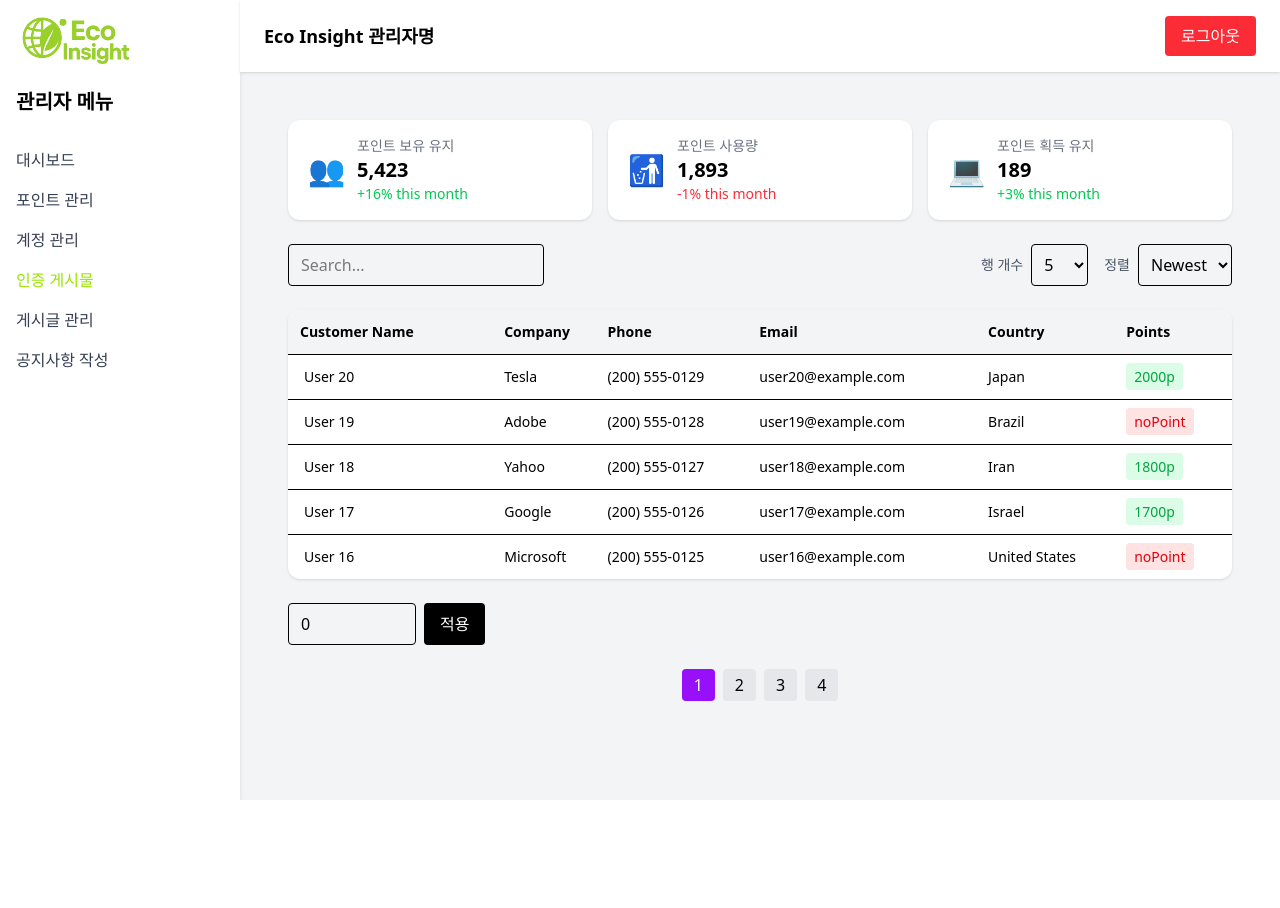
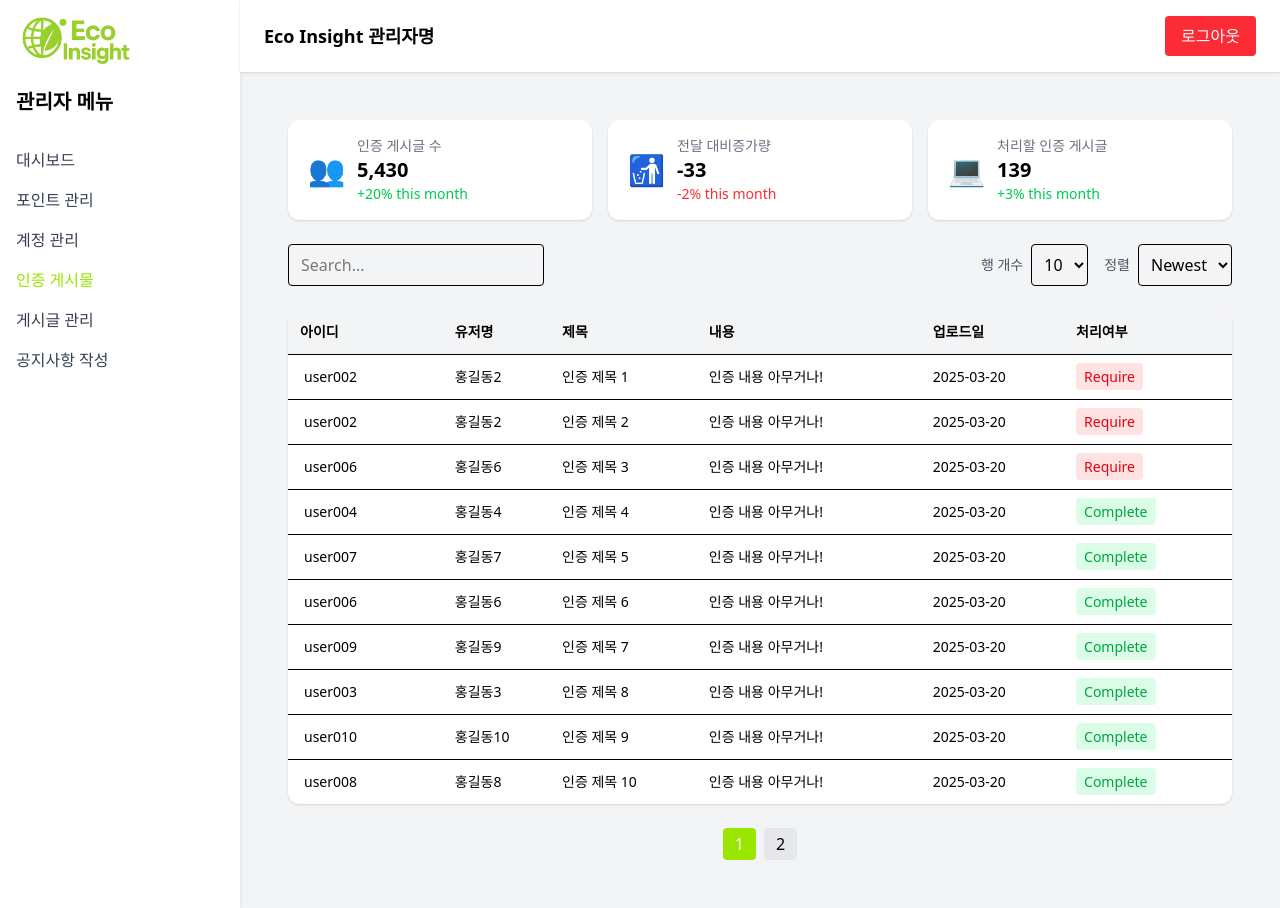
Before and after one commit to holelung/EcoInsight, a React (Vite) app in the folder frontend/eco-insight/: page /admin/authboard-manage in a window 1280 px wide. Before the commit the page ends 800 px from the top, so only its background shows below. Built offline with nearby package versions, Linux system fonts and the light colour scheme.

Commit message:
authBoardManagementPage Build

```diff
--- /dev/null
+++ b/frontend/eco-insight/src/components/Button/SelectOptions.jsx
@@ -0,0 +1,13 @@
+
+const SelectOptions = () => {
+  return (
+    <>
+      <option value={10}>10</option>
+      <option value={15}>15</option>
+      <option value={20}>20</option>
+    </>
+  );
+
+}
+
+export default SelectOptions;
--- a/frontend/eco-insight/src/pages/Admin/AuthBoardManagementPage/AuthBoardManagementPage.jsx
+++ b/frontend/eco-insight/src/pages/Admin/AuthBoardManagementPage/AuthBoardManagementPage.jsx
@@ -1,41 +1,53 @@
-import { useState } from "react";
+import { useContext, useState } from "react";
 import SummaryCard from "../../../components/DashBoard/SummaryCard";
+import dayjs from "dayjs";
+import SelectOptions from "../../../components/Button/SelectOptions";
+import { authBoardList } from "../data";
+import { AuthContext } from "../../../components/Context/AuthContext";
 
-// Mock 데이터
-const mockUsers = Array.from({ length: 20 }, (_, i) => ({
-  id: i + 1,
-  name: `User ${i + 1}`,
-  company: ["Microsoft", "Google", "Yahoo", "Adobe", "Tesla"][i % 5],
-  phone: `(200) 555-01${String(i + 10).padStart(2, "0")}`,
-  email: `user${i + 1}@example.com`,
-  country: ["United States", "Israel", "Iran", "Brazil", "Japan"][i % 5],
-  point: i % 3 === 0 ? 0 : (i + 1) * 100,
-}));
 
 const AuthBoardManagementPage = () => {
-  const [users] = useState(mockUsers);
-  const [pointValue, setPointValue] = useState(0);
+  const { auth } = useContext(AuthContext);
+  const [authBoards] = useState(authBoardList);
+  const [banPeriod, setBanPeriod] = useState();
   const [search, setSearch] = useState("");
   const [currentPage, setCurrentPage] = useState(1);
-  const [rowsPerPage, setRowsPerPage] = useState(5);
+  const [rowsPerPage, setRowsPerPage] = useState(10);
   const [sortOrder, setSortOrder] = useState("Newest");
+  const [selectedBoardNo, setSelectedBoardNo] = useState(null);
 
-  const filteredUsers = users
-    .filter((u) => u.name.toLowerCase().includes(search.toLowerCase()))
+  const filteredAuthBoards = authBoards
+    .filter((board) =>
+      [board.memberName, board.memberId, board.title].some((field) =>
+        field.toLowerCase().includes(search.toLowerCase())
+      )
+    )
     .sort((a, b) => {
       if (sortOrder === "Newest") return b.id - a.id;
       if (sortOrder === "Oldest") return a.id - b.id;
       return 0;
     });
 
-  const indexOfLastUser = currentPage * rowsPerPage;
-  const indexOfFirstUser = indexOfLastUser - rowsPerPage;
-  const currentUsers = filteredUsers.slice(indexOfFirstUser, indexOfLastUser);
-  const totalPages = Math.ceil(filteredUsers.length / rowsPerPage);
+  const indexOfLastBoard = currentPage * rowsPerPage;
+  const indexOfFirstBoard = indexOfLastBoard - rowsPerPage;
+  const currentBoards = filteredAuthBoards.slice(
+    indexOfFirstBoard,
+    indexOfLastBoard
+  );
+  const totalPages = Math.ceil(filteredAuthBoards.length / rowsPerPage);
 
-  const handleApplyPoint = () => {
-    alert(`${pointValue} 포인트가 적용됩니다.`);
-    setPointValue(0);
+  const handleAuthBoard = (memberName) => {
+    alert(`${memberName} 님의 게시글이 인증처리 되었습니다.`);
+    setBanPeriod(0);
+    setSelectedBoardNo(null);
+  };
+
+  const handleSelectBoardTable = (boardNo) => {
+    if (selectedBoardNo == boardNo) {
+      setSelectedBoardNo(null);
+    } else {
+      setSelectedBoardNo(boardNo);
+    }
   };
 
   return (
@@ -44,22 +56,22 @@ const AuthBoardManagementPage = () => {
       <div className="grid grid-cols-1 md:grid-cols-3 gap-4">
         <SummaryCard
           icon="👥"
-          title="포인트 보유 유지"
-          value="5,423"
-          change="+16%"
+          title="인증 게시글 수"
+          value="5,430"
+          change="+20%"
           positive
         />
         <SummaryCard
           icon="🚮"
-          title="포인트 사용량"
-          value="1,893"
-          change="-1%"
+          title="전달 대비증가량"
+          value="-33"
+          change="-2%"
           positive={false}
         />
         <SummaryCard
           icon="💻"
-          title="포인트 획득 유지"
-          value="189"
+          title="처리할 인증 게시글"
+          value="139"
           change="+3%"
           positive
         />
@@ -88,9 +100,7 @@ const AuthBoardManagementPage = () => {
                 setCurrentPage(1);
               }}
             >
-              <option value={5}>5</option>
-              <option value={10}>10</option>
-              <option value={20}>20</option>
+              <SelectOptions />
             </select>
           </div>
           <div className="flex items-center gap-2">
@@ -114,54 +124,65 @@ const AuthBoardManagementPage = () => {
       <table className="w-full border-collapse bg-white rounded-xl overflow-hidden text-sm shadow">
         <thead className="bg-gray-100 text-left">
           <tr>
-            <th className="p-3">Customer Name</th>
-            <th>Company</th>
-            <th>Phone</th>
-            <th>Email</th>
-            <th>Country</th>
-            <th>Points</th>
+            <th className="p-3">아이디</th>
+            <th>유저명</th>
+            <th>제목</th>
+            <th>내용</th>
+            <th>업로드일</th>
+            <th>처리여부</th>
           </tr>
         </thead>
         <tbody>
-          {currentUsers.map((user) => (
-            <tr key={user.id} className="border-t hover:bg-gray-50">
-              <td className="px-4 py-3">{user.name}</td>
-              <td>{user.company}</td>
-              <td>{user.phone}</td>
-              <td>{user.email}</td>
-              <td>{user.country}</td>
-              <td>
-                {user.point > 0 ? (
-                  <span className="bg-green-100 text-green-600 px-2 py-1 rounded text-sm">
-                    {user.point}p
+          {currentBoards.map((board) => (
+            <>
+              <tr key={board.authBoardNo} className="border-t hover:bg-gray-50">
+                <td className="px-4 py-3">{board.memberId}</td>
+                <td>{board.memberName}</td>
+                <td>{board.title}</td>
+                <td>{board.content}</td>
+                <td>{board.createdDate}</td>
+                <td>
+                  <span
+                    className={`px-2 py-1 rounded text-sm cursor-pointer ${
+                      board.status === "Complete"
+                        ? "bg-green-100 text-green-600"
+                        : "bg-red-100 text-red-600"
+                    }`}
+                    onClick={() => handleSelectBoardTable(board.authBoardNo)}
+                  >
+                    {board.status === "Complete" ? `Complete` : "Require"}
                   </span>
-                ) : (
-                  <span className="bg-red-100 text-red-600 px-2 py-1 rounded text-sm">
-                    noPoint
-                  </span>
-                )}
-              </td>
-            </tr>
+                </td>
+              </tr>
+              {selectedBoardNo === board.authBoardNo && (
+                <tr className="bg-gray-50">
+                  <td colSpan={6} className="px-4 py-3">
+                    <div className="flex gap-2 items-center justify-end">
+                      <span className="text-sm font-medium flex ">
+                        <p className="font-bold pr-1">{board.memberName}</p>
+                        회원의 게시글 인증처리자
+                      </span>
+                      {/* value = {auth.loginInfo.memberName} 으로 변경해야함 */}
+                      <input
+                        type="text"
+                        value="관리자명"
+                        onChange={(e) => setBanPeriod(e.target.value)}
+                        className="border px-3 py-2 w-32 rounded"
+                      />
+                      <button
+                        className="bg-black text-white px-4 py-2 rounded"
+                        onClick={() => handleAuthBoard(board.memberName)}
+                      >
+                        인증하기
+                      </button>
+                    </div>
+                  </td>
+                </tr>
+              )}
+            </>
           ))}
         </tbody>
       </table>
-
-      {/* 하단 포인트 입력 */}
-      <div className="mt-4 flex gap-2">
-        <input
-          type="number"
-          value={pointValue}
-          onChange={(e) => setPointValue(e.target.value)}
-          className="border px-3 py-2 w-32 rounded"
-          placeholder="포인트 입력"
-        />
-        <button
-          className="bg-black text-white px-4 py-2 rounded"
-          onClick={handleApplyPoint}
-        >
-          적용
-        </button>
-      </div>
 
       {/* 페이지네이션 */}
       <div className="flex items-center justify-center gap-2 mt-6">
@@ -170,7 +191,7 @@ const AuthBoardManagementPage = () => {
             key={n}
             onClick={() => setCurrentPage(n)}
             className={`px-3 py-1 rounded ${
-              n === currentPage ? "bg-purple-600 text-white" : "bg-gray-200"
+              n === currentPage ? "bg-lime-400 text-white" : "bg-gray-200"
             }`}
           >
             {n}
--- a/frontend/eco-insight/src/pages/Admin/data.js
+++ b/frontend/eco-insight/src/pages/Admin/data.js
@@ -1,4 +1,4 @@
-const memberList = [
+export const memberList = [
   {
     memberNo: 1,
     memberId: "user001",
@@ -200,8 +200,8 @@ const memberList = [
     isActive: "N",
     updatedDate: "2024-03-12",
     point: 2000,
-    banDate: null,
-    banPeriod: null,
+    banDate: "2025-04-16",
+    banPeriod: 365000,
   },
   {
     memberNo: 13,
@@ -341,4 +341,265 @@ const memberList = [
   },
 ];
 
-export default memberList;
+export const authBoardList = [
+  {
+    authBoardNo: 1,
+    memberNo: 2,
+    title: "인증 제목 1",
+    content: "인증 내용 아무거나!",
+    createdDate: "2025-03-20",
+    modifiedDate: null,
+    viewCount: 67,
+    isDeleted: "N",
+    status: "Require",
+    memberId: "user002",
+    memberName: "홍길동2",
+  },
+  {
+    authBoardNo: 2,
+    memberNo: 2,
+    title: "인증 제목 2",
+    content: "인증 내용 아무거나!",
+    createdDate: "2025-03-20",
+    modifiedDate: "2025-03-21",
+    viewCount: 43,
+    isDeleted: "N",
+    status: "Require",
+    memberId: "user002",
+    memberName: "홍길동2",
+  },
+  {
+    authBoardNo: 3,
+    memberNo: 6,
+    title: "인증 제목 3",
+    content: "인증 내용 아무거나!",
+    createdDate: "2025-03-20",
+    modifiedDate: "2025-03-22",
+    viewCount: 79,
+    isDeleted: "N",
+    status: "Require",
+    memberId: "user006",
+    memberName: "홍길동6",
+  },
+  {
+    authBoardNo: 4,
+    memberNo: 4,
+    title: "인증 제목 4",
+    content: "인증 내용 아무거나!",
+    createdDate: "2025-03-20",
+    modifiedDate: "2025-03-22",
+    viewCount: 7,
+    isDeleted: "N",
+    status: "Complete",
+    memberId: "user004",
+    memberName: "홍길동4",
+  },
+  {
+    authBoardNo: 5,
+    memberNo: 7,
+    title: "인증 제목 5",
+    content: "인증 내용 아무거나!",
+    createdDate: "2025-03-20",
+    modifiedDate: null,
+    viewCount: 43,
+    isDeleted: "N",
+    status: "Complete",
+    memberId: "user007",
+    memberName: "홍길동7",
+  },
+  {
+    authBoardNo: 6,
+    memberNo: 6,
+    title: "인증 제목 6",
+    content: "인증 내용 아무거나!",
+    createdDate: "2025-03-20",
+    modifiedDate: null,
+    viewCount: 78,
+    isDeleted: "N",
+    status: "Complete",
+    memberId: "user006",
+    memberName: "홍길동6",
+  },
+  {
+    authBoardNo: 7,
+    memberNo: 9,
+    title: "인증 제목 7",
+    content: "인증 내용 아무거나!",
+    createdDate: "2025-03-20",
+    modifiedDate: "2025-03-20",
+    viewCount: 61,
+    isDeleted: "N",
+    status: "Complete",
+    memberId: "user009",
+    memberName: "홍길동9",
+  },
+  {
+    authBoardNo: 8,
+    memberNo: 3,
+    title: "인증 제목 8",
+    content: "인증 내용 아무거나!",
+    createdDate: "2025-03-20",
+    modifiedDate: null,
+    viewCount: 53,
+    isDeleted: "N",
+    status: "Complete",
+    memberId: "user003",
+    memberName: "홍길동3",
+  },
+  {
+    authBoardNo: 9,
+    memberNo: 10,
+    title: "인증 제목 9",
+    content: "인증 내용 아무거나!",
+    createdDate: "2025-03-20",
+    modifiedDate: "2025-03-23",
+    viewCount: 0,
+    isDeleted: "N",
+    status: "Complete",
+    memberId: "user010",
+    memberName: "홍길동10",
+  },
+  {
+    authBoardNo: 10,
+    memberNo: 8,
+    title: "인증 제목 10",
+    content: "인증 내용 아무거나!",
+    createdDate: "2025-03-20",
+    modifiedDate: "2025-03-22",
+    viewCount: 56,
+    isDeleted: "N",
+    status: "Complete",
+    memberId: "user008",
+    memberName: "홍길동8",
+  },
+  {
+    authBoardNo: 11,
+    memberNo: 1,
+    title: "인증 제목 11",
+    content: "인증 내용 아무거나!",
+    createdDate: "2025-03-20",
+    modifiedDate: null,
+    viewCount: 40,
+    isDeleted: "N",
+    status: "Require",
+    memberId: "user001",
+    memberName: "홍길동1",
+  },
+  {
+    authBoardNo: 12,
+    memberNo: 8,
+    title: "인증 제목 12",
+    content: "인증 내용 아무거나!",
+    createdDate: "2025-03-20",
+    modifiedDate: "2025-03-23",
+    viewCount: 67,
+    isDeleted: "N",
+    status: "Require",
+    memberId: "user008",
+    memberName: "홍길동8",
+  },
+  {
+    authBoardNo: 13,
+    memberNo: 1,
+    title: "인증 제목 13",
+    content: "인증 내용 아무거나!",
+    createdDate: "2025-03-20",
+    modifiedDate: "2025-03-22",
+    viewCount: 44,
+    isDeleted: "N",
+    status: "Require",
+    memberId: "user001",
+    memberName: "홍길동1",
+  },
+  {
+    authBoardNo: 14,
+    memberNo: 10,
+    title: "인증 제목 14",
+    content: "인증 내용 아무거나!",
+    createdDate: "2025-03-20",
+    modifiedDate: "2025-03-22",
+    viewCount: 34,
+    isDeleted: "N",
+    status: "Complete",
+    memberId: "user010",
+    memberName: "홍길동10",
+  },
+  {
+    authBoardNo: 15,
+    memberNo: 3,
+    title: "인증 제목 15",
+    content: "인증 내용 아무거나!",
+    createdDate: "2025-03-20",
+    modifiedDate: null,
+    viewCount: 34,
+    isDeleted: "N",
+    status: "Require",
+    memberId: "user003",
+    memberName: "홍길동3",
+  },
+  {
+    authBoardNo: 16,
+    memberNo: 1,
+    title: "인증 제목 16",
+    content: "인증 내용 아무거나!",
+    createdDate: "2025-03-20",
+    modifiedDate: null,
+    viewCount: 94,
+    isDeleted: "N",
+    status: "Require",
+    memberId: "user001",
+    memberName: "홍길동1",
+  },
+  {
+    authBoardNo: 17,
+    memberNo: 10,
+    title: "인증 제목 17",
+    content: "인증 내용 아무거나!",
+    createdDate: "2025-03-20",
+    modifiedDate: null,
+    viewCount: 78,
+    isDeleted: "N",
+    status: "Require",
+    memberId: "user010",
+    memberName: "홍길동10",
+  },
+  {
+    authBoardNo: 18,
+    memberNo: 9,
+    title: "인증 제목 18",
+    content: "인증 내용 아무거나!",
+    createdDate: "2025-03-20",
+    modifiedDate: "2025-03-23",
+    viewCount: 94,
+    isDeleted: "N",
+    status: "Require",
+    memberId: "user009",
+    memberName: "홍길동9",
+  },
+  {
+    authBoardNo: 19,
+    memberNo: 2,
+    title: "인증 제목 19",
+    content: "인증 내용 아무거나!",
+    createdDate: "2025-03-20",
+    modifiedDate: null,
+    viewCount: 96,
+    isDeleted: "N",
+    status: "Require",
+    memberId: "user002",
+    memberName: "홍길동2",
+  },
+  {
+    authBoardNo: 20,
+    memberNo: 1,
+    title: "인증 제목 20",
+    content: "인증 내용 아무거나!",
+    createdDate: "2025-03-20",
+    modifiedDate: "2025-03-20",
+    viewCount: 7,
+    isDeleted: "N",
+    status: "Require",
+    memberId: "user001",
+    memberName: "홍길동1",
+  },
+];
```
Also changed, not shown: frontend/eco-insight/src/pages/Admin/AccountManagementPage/AccountManagementPage.jsx (+4 -5 lines), frontend/eco-insight/src/pages/Admin/PointManagementPage/PointManagementPage.jsx (+4 -4 lines).
